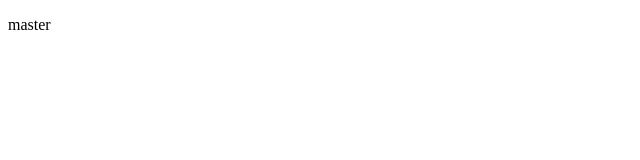
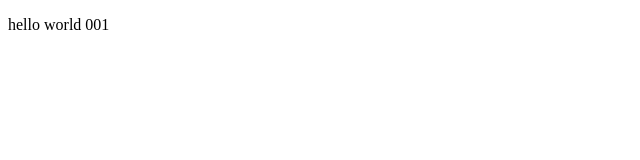
Before and after one commit to ztnsi107/ztnsi107_first_project01, a plain HTML site: page index.html in a window 1280 px wide. Shown: the full height of the page, 0-640 px from the left. Drawn offline with Linux system fonts and the light colour scheme.

Commit message:
this is first directory

```diff
--- a/index.html
+++ b/index.html
@@ -7,7 +7,7 @@
     <title>Document</title>
 </head>
 <body>
-    <p>master</p>
+    <p>hello world 001</p>
 
 </body>
 </html>
```
